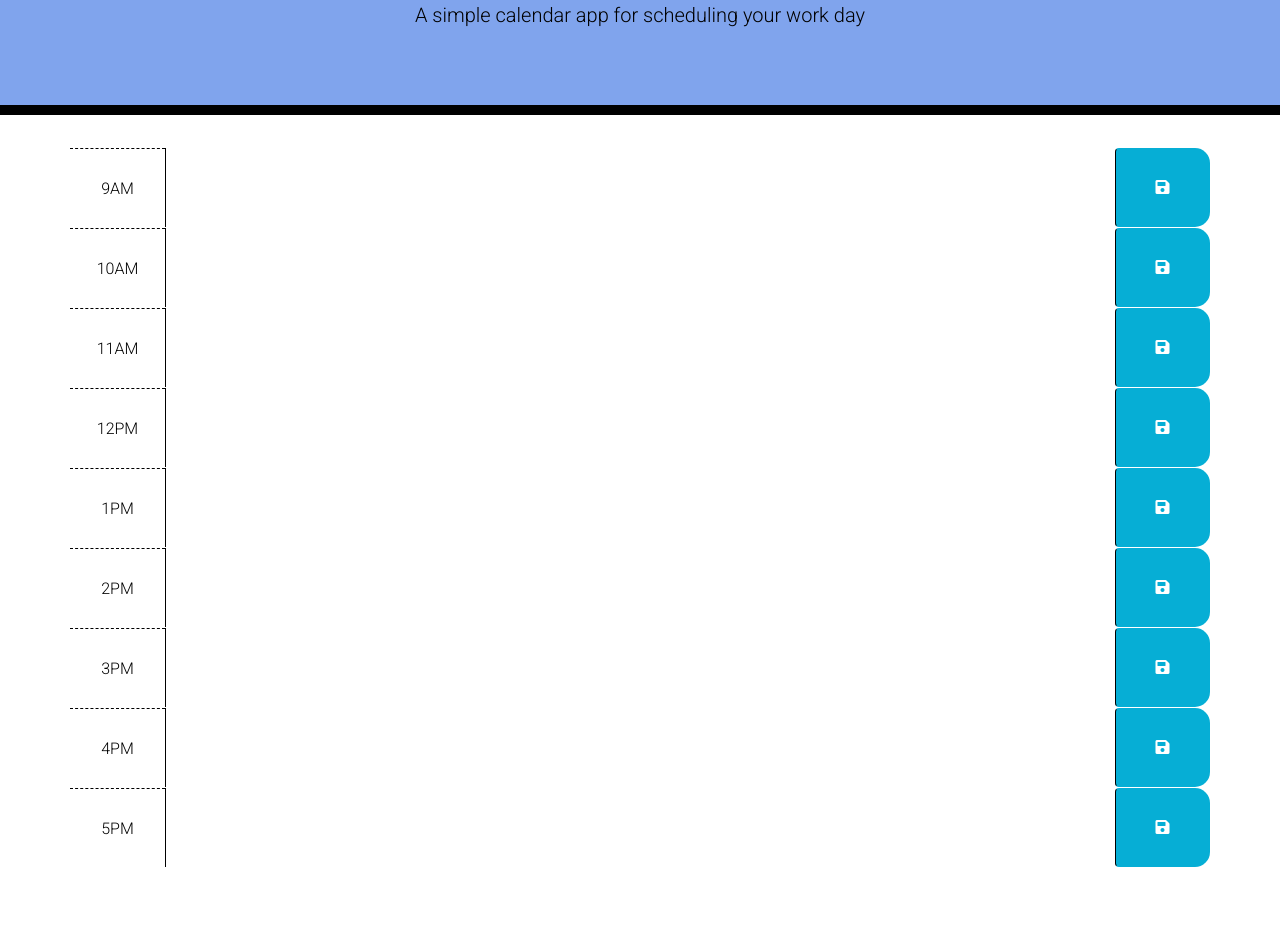
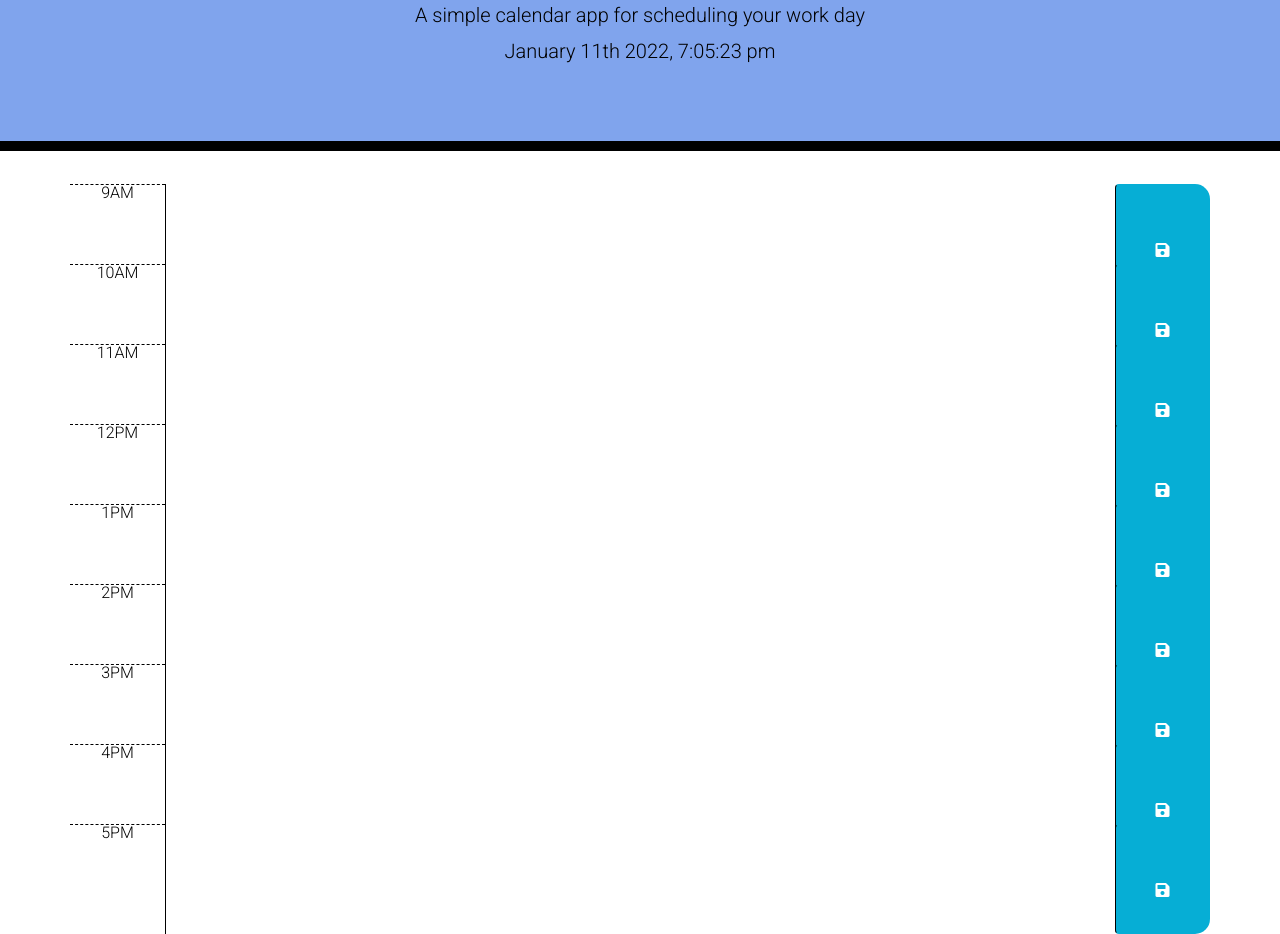
Before and after one commit to hvoyvng/dayPlanner, a plain HTML site: page index.html in a window 1280 px wide. Shown: the part 153-1087 px from the top of the page. Before the commit the page ends 1020 px from the top, so only its background shows below. Drawn offline with nearby package versions, Linux system fonts and the light colour scheme.

Commit message:
added moment

```diff
--- a/index.html
+++ b/index.html
@@ -8,9 +8,9 @@
     <link rel="stylesheet" href="https://stackpath.bootstrapcdn.com/bootstrap/4.3.1/css/bootstrap.min.css" />
     <link rel="stylesheet" href="https://use.fontawesome.com/releases/v5.8.1/css/all.css"
         integrity="sha384-50oBUHEmvpQ+1lW4y57PTFmhCaXp0ML5d60M1M7uH2+nqUivzIebhndOJK28anvf" crossorigin="anonymous" />
-    <link rel="preconnect" href="https://fonts.googleapis.com">
-    <link rel="preconnect" href="https://fonts.gstatic.com" crossorigin>
-    <link href="https://fonts.googleapis.com/css2?family=Roboto:wght@300&display=swap" rel="stylesheet">
+    <link rel="preconnect" href="https://fonts.googleapis.com" />
+    <link rel="preconnect" href="https://fonts.gstatic.com" crossorigin />
+    <link href="https://fonts.googleapis.com/css2?family=Roboto:wght@300&display=swap" rel="stylesheet" />
     <link rel="stylesheet" href="style.css" />
     <title>Work Day Scheduler</title>
 </head>
@@ -26,83 +26,74 @@
     <!-- Body of day planner -->
     <div class="container">
         <!-- Each time block -->
-        <div id="hour-9" class="row time-block">
-            <div class="col-md-1 hour">
-                9AM
-            </div>
-            <textarea class="col-md-10 description">
-      </textarea>
-            <button class="btn saveBtn col-md-1"><i class="fas fa-save"></i></button>
+        <div class="row time-block">
+            <div class="col-md-1 hour">9AM</div>
+            <textarea class="col-md-10 description 9-time"> </textarea>
+            <button class="btn saveBtn col-md-1">
+                <i class="fas fa-save"></i>
+            </button>
         </div>
-        <div id="hour-10" class="row time-block">
-            <div class="col-md-1 hour">
-                10AM
-            </div>
-            <textarea class="col-md-10 description">
-      </textarea>
-            <button class="btn saveBtn col-md-1"><i class="fas fa-save"></i></button>
+        <div class="row time-block">
+            <div class="col-md-1 hour">10AM</div>
+            <textarea class="col-md-10 description 10-time"> </textarea>
+            <button class="btn saveBtn col-md-1">
+                <i class="fas fa-save"></i>
+            </button>
         </div>
-        <div id="hour-11" class="row time-block">
-            <div class="col-md-1 hour">
-                11AM
-            </div>
-            <textarea class="col-md-10 description">
-      </textarea>
-            <button class="btn saveBtn col-md-1"><i class="fas fa-save"></i></button>
+        <div class="row time-block">
+            <div class="col-md-1 hour">11AM</div>
+            <textarea class="col-md-10 description 11-time"> </textarea>
+            <button class="btn saveBtn col-md-1">
+                <i class="fas fa-save"></i>
+            </button>
         </div>
-        <div id="hour-12" class="row time-block">
-            <div class="col-md-1 hour">
-                12PM
-            </div>
-            <textarea class="col-md-10 description">
-      </textarea>
-            <button class="btn saveBtn col-md-1"><i class="fas fa-save"></i></button>
+        <div class="row time-block">
+            <div class="col-md-1 hour">12PM</div>
+            <textarea class="col-md-10 description 12-time"> </textarea>
+            <button class="btn saveBtn col-md-1">
+                <i class="fas fa-save"></i>
+            </button>
         </div>
-        <div id="hour-13" class="row time-block">
-            <div class="col-md-1 hour">
-                1PM
-            </div>
-            <textarea class="col-md-10 description">
-      </textarea>
-            <button class="btn saveBtn col-md-1"><i class="fas fa-save"></i></button>
+        <div class="row time-block">
+            <div class="col-md-1 hour">1PM</div>
+            <textarea class="col-md-10 description 1-time"> </textarea>
+            <button class="btn saveBtn col-md-1">
+                <i class="fas fa-save"></i>
+            </button>
         </div>
-        <div id="hour-14" class="row time-block">
-            <div class="col-md-1 hour">
-                2PM
-            </div>
-            <textarea class="col-md-10 description">
-      </textarea>
-            <button class="btn saveBtn col-md-1"><i class="fas fa-save"></i></button>
+        <div class="row time-block">
+            <div class="col-md-1 hour">2PM</div>
+            <textarea class="col-md-10 description 2-time"> </textarea>
+            <button class="btn saveBtn col-md-1">
+                <i class="fas fa-save"></i>
+            </button>
         </div>
-        <div id="hour-15" class="row time-block">
-            <div class="col-md-1 hour">
-                3PM
-            </div>
-            <textarea class="col-md-10 description">
-      </textarea>
-            <button class="btn saveBtn col-md-1"><i class="fas fa-save"></i></button>
+        <div class="row time-block">
+            <div class="col-md-1 hour">3PM</div>
+            <textarea class="col-md-10 description 3-time"> </textarea>
+            <button class="btn saveBtn col-md-1">
+                <i class="fas fa-save"></i>
+            </button>
         </div>
-        <div id="hour-16" class="row time-block">
-            <div class="col-md-1 hour">
-                4PM
-            </div>
-            <textarea class="col-md-10 description">
-      </textarea>
-            <button class="btn saveBtn col-md-1"><i class="fas fa-save"></i></button>
+        <div class="row time-block">
+            <div class="col-md-1 hour">4PM</div>
+            <textarea class="col-md-10 description 4-time"> </textarea>
+            <button class="btn saveBtn col-md-1">
+                <i class="fas fa-save"></i>
+            </button>
         </div>
-        <div id="hour-17" class="row time-block">
-            <div class="col-md-1 hour">
-                5PM
-            </div>
-            <textarea class="col-md-10 description">
-      </textarea>
-            <button class="btn saveBtn col-md-1"><i class="fas fa-save"></i></button>
+        <div class="row time-block">
+            <div class="col-md-1 hour">5PM</div>
+            <textarea class="col-md-10 description 5-time"> </textarea>
+            <button class="btn saveBtn col-md-1">
+                <i class="fas fa-save"></i>
+            </button>
         </div>
-
     </div>
 
     <script src="https://code.jquery.com/jquery-3.4.1.min.js"></script>
     <script src="https://cdnjs.cloudflare.com/ajax/libs/moment.js/2.24.0/moment.min.js"></script>
+    <script src="script.js"></script>
 </body>
 
 </html>
--- a/script.js
+++ b/script.js
@@ -0,0 +1,30 @@
+// Button action when clicked
+$(".btn").on("click", function () {
+    var id = $(this).attr("id").split("-")[0];
+    var plan = $("#" + id + "-txt").val();
+    console.log(id, plan);
+    localStorage.setItem(id, plan);
+});
+
+// Adds current day
+var currentDate = moment().format("MMMM Do YYYY, h:mm:ss a");
+$("#currentDay").text(currentDate);
+
+// Adds current time
+var currentHour = moment().hours();
+
+// Console logs the date and time
+console.log(currentDate, currentHour);
+
+// Saves to local storage
+for (let i = 8; i < 19; i++) {
+    var chose = localStorage.getItem(i);
+    $("#" + i + "-time").val(chose);
+    if (i < currentHour) {
+        $("#" + i + "-time").addClass("past");
+    } else if (i === currentHour) {
+        $("#" + i + "-time").addClass("present");
+    } else {
+        $("#" + i + "-time").addClass("future");
+    }
+}
```
